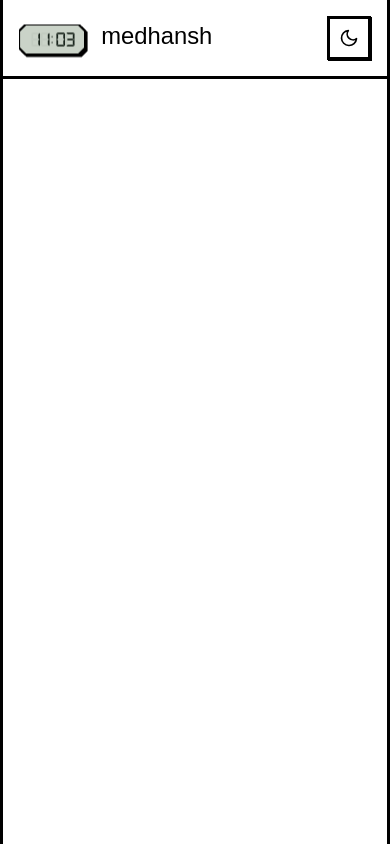
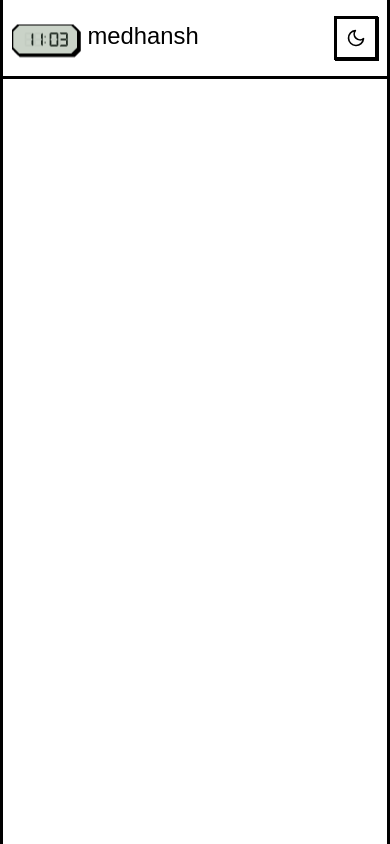
Before and after one commit to Medhansh-741/portfolio, a Next.js app: page / in a window 390 px wide. Built offline with nearby package versions, Linux system fonts and the light colour scheme; a web font is replaced by a local one.

Commit message:
docs & design-system: add fluid scale system and update mobile guidelines

```diff
--- a/app/globals.css
+++ b/app/globals.css
@@ -157,7 +157,7 @@ body {
 }
 
 @theme {
-  /* Fluid Typography (cqi for container-relative scaling) */
+  /* Fluid Typography (cqi for container-relative scaling) - Retained for Desktop/Error */
   --text-fluid-2xs: clamp(0.625rem, 0.5rem + 0.8cqi, 1.25rem);
   --text-fluid-xs: clamp(0.75rem, 0.6rem + 1cqi, 1.5rem);
   --text-fluid-sm: clamp(0.875rem, 0.7rem + 1.2cqi, 1.75rem);
@@ -166,17 +166,77 @@ body {
   --text-fluid-xl: clamp(1.25rem, 1rem + 2cqi, 2.5rem);
   --text-fluid-2xl: clamp(1.5rem, 1.2rem + 2.4cqi, 3rem);
   --text-fluid-3xl: clamp(1.875rem, 1.5rem + 3cqi, 3.75rem);
+}
 
-  /* Fluid Spacing */
-  --spacing-fluid-xs: min(0.5rem, 2vw);
-  --spacing-fluid-sm: min(1rem, 4vw);
-  --spacing-fluid-md: min(1.5rem, 6vw);
-  --spacing-fluid-lg: min(2rem, 8vw);
-  --spacing-fluid-xl: min(3rem, 12vw);
+:root {
+  /* See docs/scale.md — change the knobs below, never per-token values */
+  /* Scale knobs (the only independently-tuned values in the system) */
+  --text-ratio: 1.25;
+  --text-base: clamp(1rem, calc(0.87rem + 0.608cqi), 1.125rem);
+  --spacing-unit: clamp(0.25rem, calc(0.14rem + 0.55cqi), 0.5rem);
+
+  /* Type — pure multiplier chain (no px, no per-token tuning) */
+  --text-caption-val: calc(var(--text-base) * 0.6875);
+  --text-small-val: calc(var(--text-base) * 0.8125);
+  --text-body-val: var(--text-base);
+  --text-h3-val: calc(var(--text-base) * var(--text-ratio));
+  --text-h2-val: calc(var(--text-h3-val) * var(--text-ratio));
+  --text-h1-val: calc(var(--text-h2-val) * var(--text-ratio));
+  --text-display-val: calc(var(--text-h1-val) * var(--text-ratio));
+  --text-hero-val: calc(var(--text-base) * 4.5);
+
+  /* Spacing */
+  --spacing-fluid-xs-val: var(--spacing-unit);
+  --spacing-fluid-sm-val: calc(var(--spacing-unit) * 2);
+  --spacing-fluid-md-val: calc(var(--spacing-unit) * 4);
+  --spacing-fluid-lg-val: calc(var(--spacing-unit) * 6);
+  --spacing-fluid-xl-val: calc(var(--spacing-unit) * 8);
+
+  /* Components */
+  --clock-w-val: calc(var(--text-base) * 4);
+  --clock-cell-w-val: calc(var(--clock-w-val) * 9.5 / 64);
+  --clock-colon-w-val: calc(var(--clock-w-val) * 7 / 64);
+  --clock-text-val: calc(var(--clock-w-val) * 14 / 64);
+}
+
+@theme {
+  /* New Type Scale (Mobile Ratio Multiplier) */
+  --text-caption: var(--text-caption-val);
+  --text-small: var(--text-small-val);
+  --text-body: var(--text-body-val);
+  --text-h3: var(--text-h3-val);
+  --text-h2: var(--text-h2-val);
+  --text-h1: var(--text-h1-val);
+  --text-display: var(--text-display-val);
+  --text-hero: var(--text-hero-val);
+  --text-clock: var(--clock-text-val);
+
+  /* New Spacing Scale (Mobile Integer Multiples) */
+  --spacing-fluid-xs: var(--spacing-fluid-xs-val);
+  --spacing-fluid-sm: var(--spacing-fluid-sm-val);
+  --spacing-fluid-md: var(--spacing-fluid-md-val);
+  --spacing-fluid-lg: var(--spacing-fluid-lg-val);
+  --spacing-fluid-xl: var(--spacing-fluid-xl-val);
+
+  /* New Component Scale */
+  --spacing-clock: var(--clock-w-val);
+  --spacing-clock-cell: var(--clock-cell-w-val);
+  --spacing-clock-colon: var(--clock-colon-w-val);
 
   /* Fluid Borders */
-  --border-fluid-sm: 1px;
+  --border-fluid-sm: var(--border-fluid);
   --border-fluid: 1px;
+}
+
+.brand-wordmark {
+  margin-block: calc(0.5cap - 0.5lh);  /* cap & lh are font-relative → proportional, no px */
+}
+@supports (text-box-trim: trim-both) {  /* Chrome 133+ */
+  .brand-wordmark {
+    margin-block: 0;
+    text-box-trim: trim-both;
+    text-box-edge: cap alphabetic;
+  }
 }
 
 @media (prefers-reduced-motion: reduce) {
```
Also changed, not shown: 2 other files (tests, documents, lock files or other folders).
